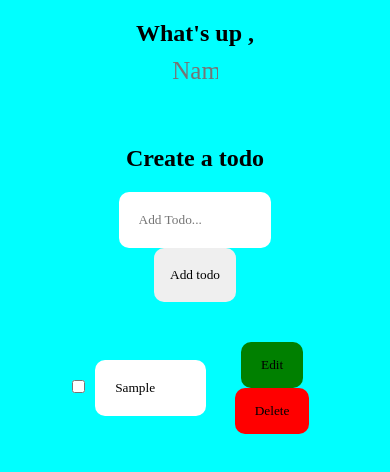
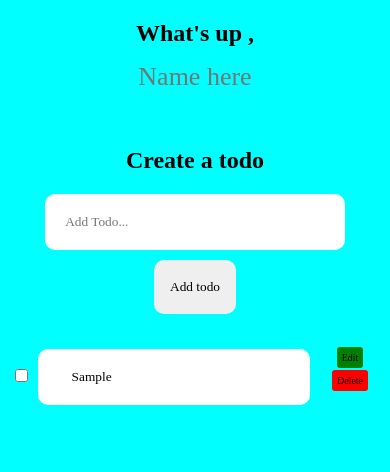
Before and after one commit to GautamBisht12/Todo-App-JS, a plain HTML site: page index.html in a window 390 px wide. Both pictures are taken after typing "Sample" into the empty fields and a click on the input "Add todo". Drawn offline with Linux system fonts and the light colour scheme.

Commit message:
resposivness

```diff
--- a/index.html
+++ b/index.html
@@ -4,15 +4,14 @@
     <meta charset="UTF-8" />
     <meta name="viewport" content="width=device-width, initial-scale=1.0" />
     <title>Document</title>
-    <link rel="stylesheet" href="style.css">
+    <link rel="stylesheet" href="style.css" />
   </head>
   <body>
     <main class="app">
       <div class="center">
         <section class="greeting">
-        <h2>
-          What's up , <input type="text" id="name" placeholder="Name here" />
-        </h2>
+          <h2>What's up ,</h2>
+          <input type="text" id="name" placeholder="Name here" />
         </section>
 
         <section class="create-todo">
@@ -24,11 +23,9 @@
               id="content"
               placeholder="Add Todo..."
             />
-          <input type="submit"  class="addTodo" value="Add todo">
+            <input type="submit" class="addTodo" value="Add todo" />
           </form>
-
         </section>
-
 
         <section class="todo-list">
           <h3>TODO LIST</h3>
@@ -38,13 +35,18 @@
                 <input type="checkbox" class="checkbox" />
               </label>
 
-            <div class="todo-content  ">
-              <input type="text" class="show-todo  " value="Make a video" readonly>
+              <div class="todo-content">
+                <input
+                  type="text"
+                  class="show-todo"
+                  value="Make a video"
+                  readonly
+                />
               </div>
 
               <div class="actions">
-              <button class="edit ">Edit</button>
-              <button class="delete" >Delete</button>
+                <button class="edit">Edit</button>
+                <button class="delete">Delete</button>
               </div>
             </div>
           </div>
--- a/style.css
+++ b/style.css
@@ -16,44 +16,48 @@
 }
 
 .center {
-  width: 70%;
+  width: 100%;
   min-height: 100vh;
-  /* background-color: red; */
+
+  padding: 0 10px;
   display: flex;
   align-items: center;
-  /* padding: 50px 10px; */
-  /* justify-content: center; */
+
   flex-direction: column;
 }
 
 .greeting {
-  margin: 20px 0 10px 0;
+  margin-top: 20px;
   /* background-color: pink; */
-  width: 60%;
+  width: 100%;
+  display: flex;
+  flex-direction: column;
+  align-items: center;
+  justify-content: center;
+  text-align: center;
+}
+.greeting h2 {
+  /* background-color: rgb(123, 123, 192); */
   display: flex;
   align-items: center;
   justify-content: center;
   text-align: center;
 }
-.greeting h2 {
-  /* background-color: blue; */
-  text-align: center;
-  width: 100%;
-}
 
 #name {
-  font-size: 25px;
+  font-size: 26px;
   outline: none;
   border: none;
-  width: 40%;
-  padding: 10px;
+  min-width: 40%;
+  text-align: center;
+  padding: 15px;
   background-color: transparent;
   color: blue;
 }
 .create-todo {
   margin: 20px 0;
-  /* background-color: white; */
-  width: 70%;
+
+  width: 100%;
   display: flex;
   text-align: center;
   flex-direction: column;
@@ -77,6 +81,7 @@
 }
 .addTodo:hover {
   background-color: rgb(34, 136, 200);
+  color: white;
 }
 .create-todo h2 {
   margin: 20px 0;
@@ -135,3 +140,70 @@
 .todo-list h3 {
   margin: 20px 0 10px 0;
 }
+
+@media (max-width: 768px) {
+  .create-todo {
+    width: 90%;
+  }
+  .create-todo #content {
+    width: 90%;
+
+    margin-bottom: 10px;
+  }
+  .todo-list {
+    text-align: center;
+    margin: 0px 0;
+    /* background-color: khaki; */
+    width: 100%;
+    padding: 5px;
+  }
+
+  .todo-item {
+    display: flex;
+    /* background-color: blueviolet; */
+    align-items: center;
+    justify-content: space-between;
+    width: 100%;
+  }
+
+  .todo-content {
+    width: 100%;
+    border-radius: 10px;
+    background-color: white;
+
+    margin: 10px;
+  }
+  .show-todo {
+    width: 90%;
+
+    min-height: 20px;
+
+    padding: 20px;
+    border: none;
+    border-radius: 10px;
+  }
+  .done {
+    text-decoration: line-through;
+    background-color: rgb(32, 192, 32);
+  }
+
+  .edit,
+  .delete {
+    padding: 5px;
+    font-size: 10px;
+    border-radius: 3px;
+    border: none;
+    outline: none;
+    margin-left: 5px;
+    background-color: green;
+  }
+  .delete {
+    margin-top: 2px;
+    background-color: red;
+  }
+  .actions {
+    /* background-color: white; */
+    margin-bottom: 10px;
+    height: 50px;
+  }
+}
```
Lines whose indentation alone changed are shown as unchanged.
